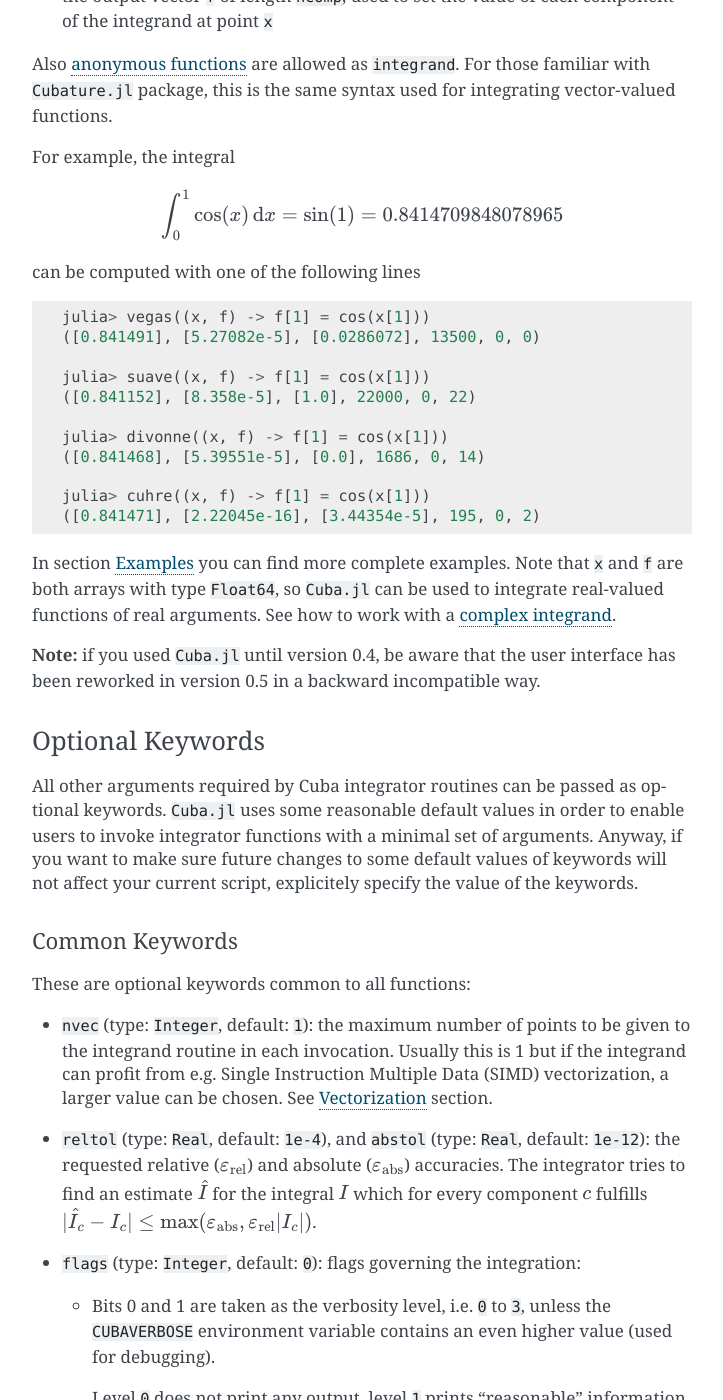
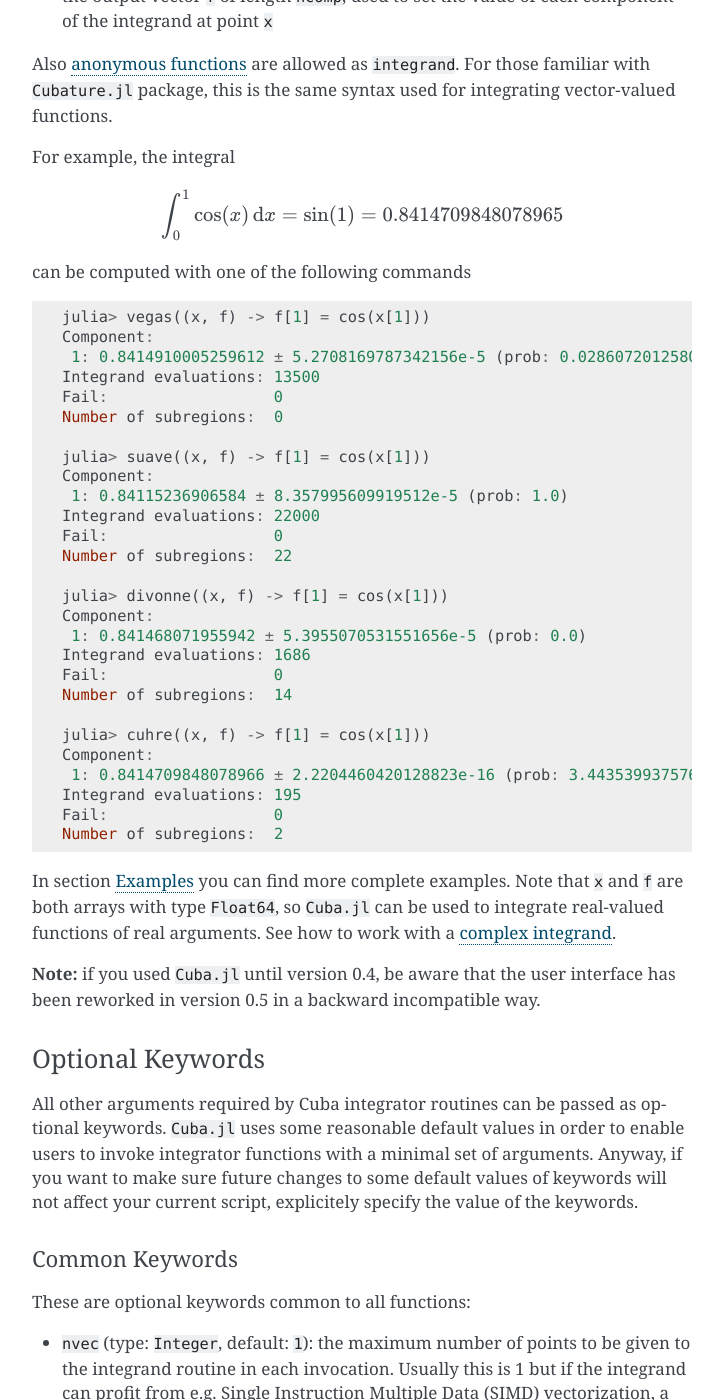
Before and after one commit to giordano/Cuba.jl, a Sphinx documentation site: the page built from docs/index.rst, in a window 1280 px wide and 1400 px high, scrolled down 3755 px. Shown: the whole window, without its empty margins (388-1111 px from the left). Built offline with Sphinx 7.4.7, drawn with Linux system fonts in a browser that asks for light colours; some of the changed text lies outside the part shown.

Commit message:
[skip ci] Fix manual

```diff
--- a/docs/index.rst
+++ b/docs/index.rst
@@ -208,21 +208,37 @@
 
 .. math:: \int_{0}^{1} \cos (x) \,\mathrm{d}x = \sin(1) = 0.8414709848078965
 
-can be computed with one of the following lines
+can be computed with one of the following commands
 
 .. code-block:: julia
 
     julia> vegas((x, f) -> f[1] = cos(x[1]))
-    ([0.841491], [5.27082e-5], [0.0286072], 13500, 0, 0)
+    Component:
+     1: 0.8414910005259612 ± 5.2708169787342156e-5 (prob: 0.028607201258072673)
+    Integrand evaluations: 13500
+    Fail:                  0
+    Number of subregions:  0
 
     julia> suave((x, f) -> f[1] = cos(x[1]))
-    ([0.841152], [8.358e-5], [1.0], 22000, 0, 22)
+    Component:
+     1: 0.84115236906584 ± 8.357995609919512e-5 (prob: 1.0)
+    Integrand evaluations: 22000
+    Fail:                  0
+    Number of subregions:  22
 
     julia> divonne((x, f) -> f[1] = cos(x[1]))
-    ([0.841468], [5.39551e-5], [0.0], 1686, 0, 14)
+    Component:
+     1: 0.841468071955942 ± 5.3955070531551656e-5 (prob: 0.0)
+    Integrand evaluations: 1686
+    Fail:                  0
+    Number of subregions:  14
 
     julia> cuhre((x, f) -> f[1] = cos(x[1]))
-    ([0.841471], [2.22045e-16], [3.44354e-5], 195, 0, 2)
+    Component:
+     1: 0.8414709848078966 ± 2.2204460420128823e-16 (prob: 3.443539937576958e-5)
+    Integrand evaluations: 195
+    Fail:                  0
+    Number of subregions:  2
 
 In section `Examples`_ you can find more complete examples.  Note that ``x`` and
 ``f`` are both arrays with type ``Float64``, so ``Cuba.jl`` can be used to
@@ -598,33 +614,33 @@
 
 .. code-block:: julia
 
-    julia> vegas((x, f) -> f[1] = cos(x[1]))
+    julia> vegas( (x,f) -> f[1] = log(x[1])/sqrt(x[1]))
     Component:
-     1: 0.8414910005259612 ± 5.2708169787342156e-5 (prob: 0.028607201258072673)
-    Integrand evaluations: 13500
-    Fail:                  0
+     1: -3.998162393712848 ± 0.0004406643716840933 (prob: 0.28430529682022004)
+    Integrand evaluations: 1007500
+    Fail:                  1
     Number of subregions:  0
 
-    julia> suave((x, f) -> f[1] = cos(x[1]))
+    julia> suave( (x,f) -> f[1] = log(x[1])/sqrt(x[1]))
     Component:
-     1: 0.84115236906584 ± 8.357995609919512e-5 (prob: 1.0)
-    Integrand evaluations: 22000
+     1: -3.9999762867171387 ± 0.00039504866661845624 (prob: 1.0)
+    Integrand evaluations: 51000
     Fail:                  0
-    Number of subregions:  22
+    Number of subregions:  51
 
-    julia> divonne((x, f) -> f[1] = cos(x[1]))
+    julia> divonne( (x,f) -> f[1] = log(x[1])/sqrt(x[1]))
     Component:
-     1: 0.841468071955942 ± 5.3955070531551656e-5 (prob: 0.0)
-    Integrand evaluations: 1686
+     1: -3.9997602130594374 ± 0.0003567874814901272 (prob: 1.0)
+    Integrand evaluations: 11593
     Fail:                  0
-    Number of subregions:  14
+    Number of subregions:  76
 
-    julia> cuhre((x, f) -> f[1] = cos(x[1]))
+    julia> cuhre( (x,f) -> f[1] = log(x[1])/sqrt(x[1]))
     Component:
-     1: 0.8414709848078966 ± 2.2204460420128823e-16 (prob: 3.443539937576958e-5)
-    Integrand evaluations: 195
+     1: -4.00000035506719 ± 0.0003395484028625721 (prob: 0.0)
+    Integrand evaluations: 5915
     Fail:                  0
-    Number of subregions:  2
+    Number of subregions:  46
 
 Vector-valued integrand
 '''''''''''''''''''''''
```
